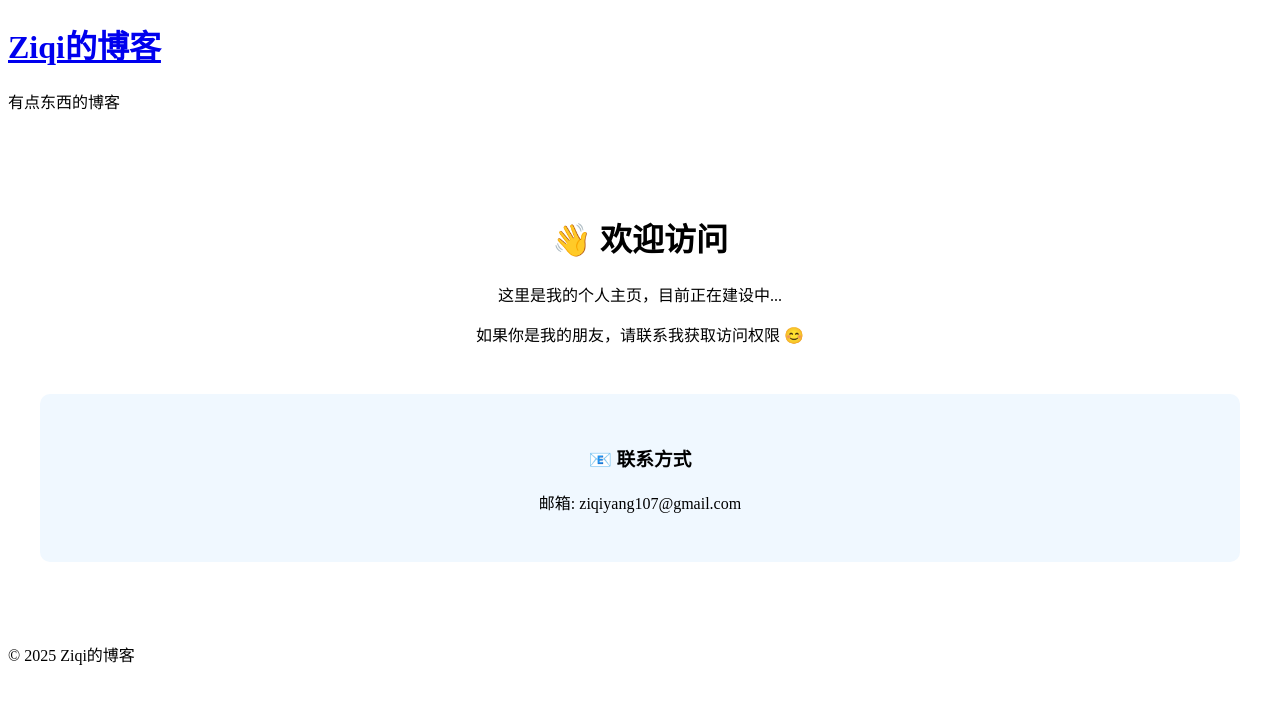
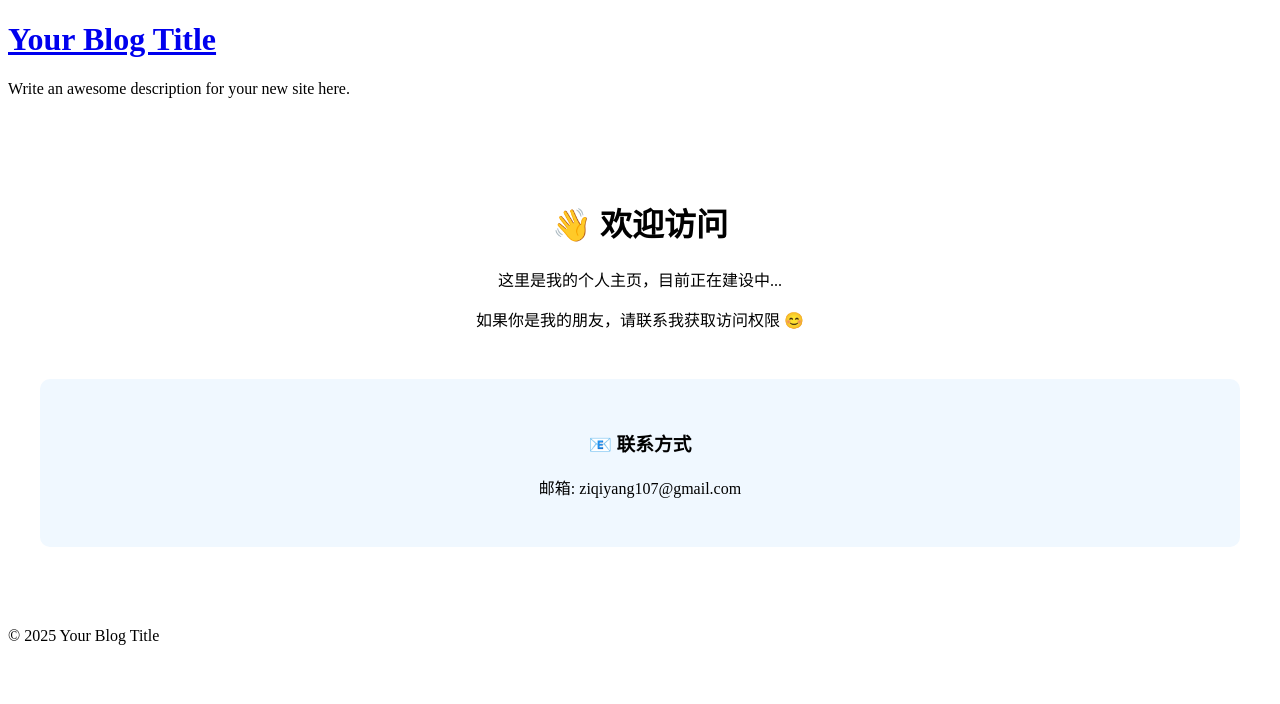
Before and after one commit to ziqiyang107/ziqiyang107.github.io, a Jekyll site: the page built from public.md, in a window 1280 px wide. Shown: the top 704 px of the page. Built offline with Jekyll 4.4.1, drawn with Linux system fonts in a browser that asks for light colours; formulas are drawn with MathJax 3.

Commit message:
Update _config.yml

```diff
--- a/_config.yml
+++ b/_config.yml
@@ -1,25 +1,29 @@
-# 网站基本信息
-title: "Ziqi的博客"
-description: "有点东西的博客"
+title: Your Blog Title
+email: your-email@domain.com
+description: >-
+  Write an awesome description for your new site here.
+
 baseurl: ""
-url: "https://ziqiyang107.github.io"
+url: ""
 
-# Jekyll 设置
+# Build settings
 markdown: kramdown
-highlighter: rouge
-permalink: /:title/
-future: false
-
-# 插件
+theme: minima
 plugins:
   - jekyll-feed
   - jekyll-sitemap
+  - jekyll-seo-tag
 
-# MathJax 设置
-kramdown:
-  math_engine: mathjax
-  syntax_highlighter: rouge
-
-# 其他设置
-timezone: Asia/Shanghai
-encoding: utf-8
+# Exclude from processing
+exclude:
+  - .sass-cache/
+  - .jekyll-cache/
+  - gemfiles/
+  - Gemfile
+  - Gemfile.lock
+  - node_modules/
+  - vendor/bundle/
+  - vendor/cache/
+  - vendor/gems/
+  - vendor/ruby/
+  - vercel.json
```
